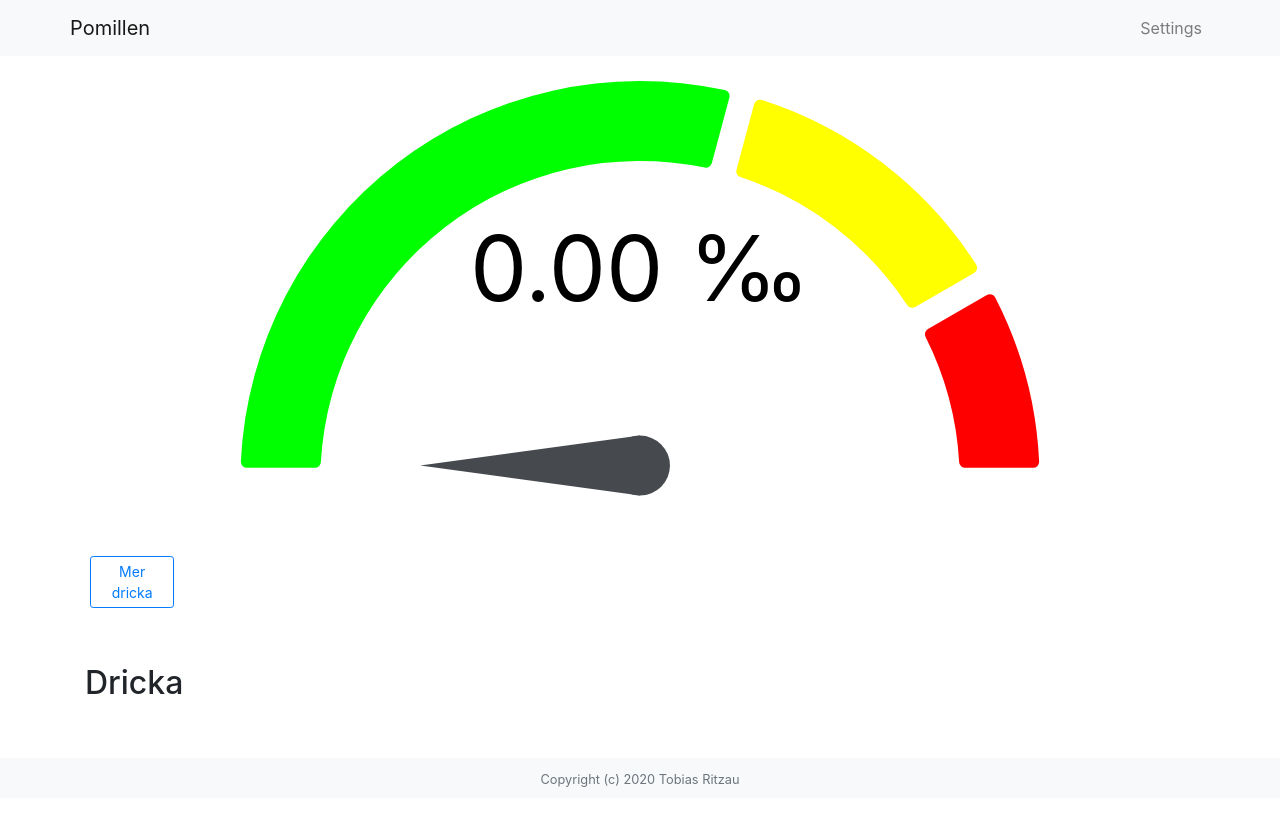
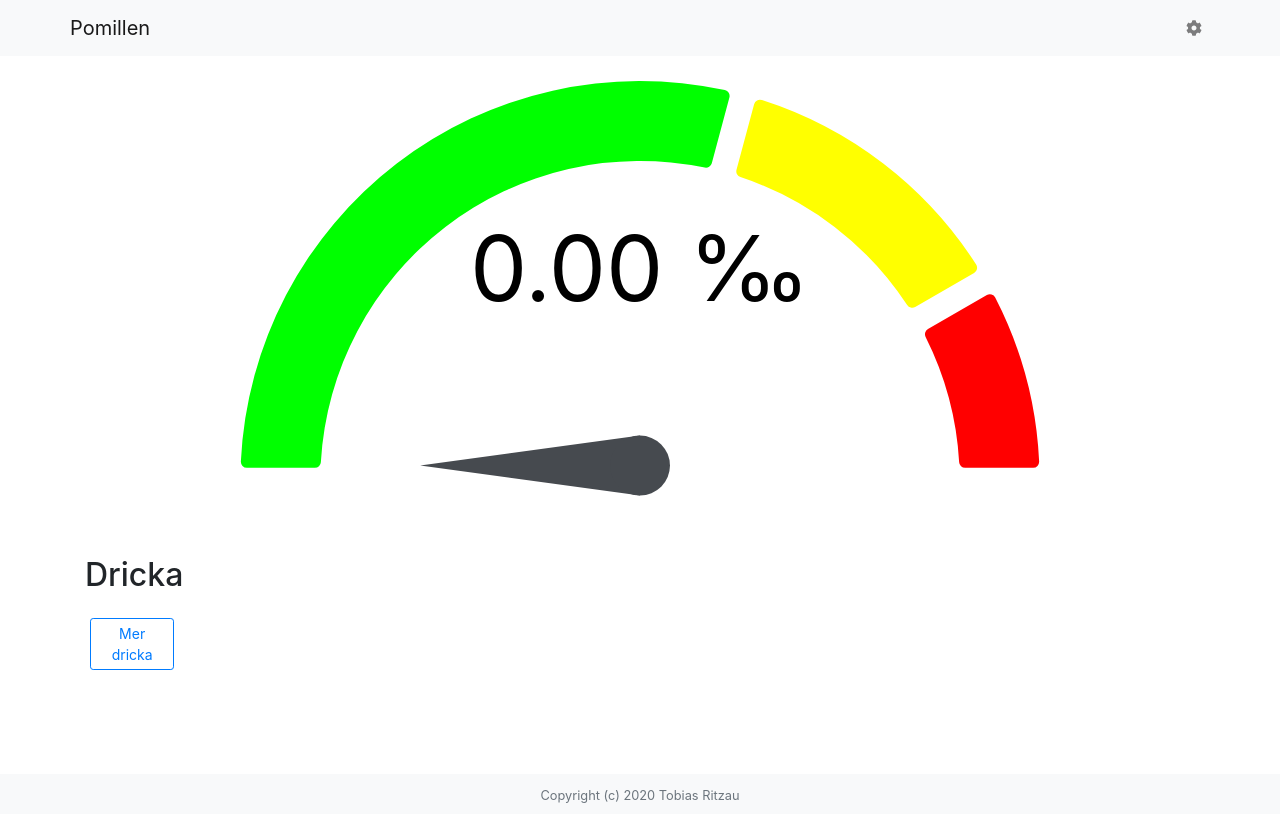
Before and after one commit to ritzau/pomillen, a React (Create React App) app: page / in a window 1280 px wide. Built offline with nearby package versions, Linux system fonts and the light colour scheme.

Commit message:
Applying some polish

```diff
--- a/package.json
+++ b/package.json
@@ -3,6 +3,9 @@
   "version": "0.1.0",
   "private": true,
   "dependencies": {
+    "@fortawesome/fontawesome-svg-core": "^1.2.28",
+    "@fortawesome/free-solid-svg-icons": "^5.13.0",
+    "@fortawesome/react-fontawesome": "^0.1.10",
     "@testing-library/jest-dom": "^4.2.4",
     "@testing-library/react": "^9.3.2",
     "@testing-library/user-event": "^7.1.2",
--- a/src/Components/App.tsx
+++ b/src/Components/App.tsx
@@ -12,6 +12,8 @@ import {EbacInfoSection} from "./EbacInfoSection";
 
 import './App.css';
 import {Footer} from "./Footer";
+import Row from 'react-bootstrap/Row';
+import Col from 'react-bootstrap/Col';
 
 function loadStartTime(): number {
   let item = localStorage.getItem('startTime');
@@ -116,8 +118,13 @@ function App() {
           </Route>
           <Route path='/'>
             <EbacInfoSection ebac={ebac} minutesToGreen={minutesToGreen(ebac, gender)}/>
-            <QuickAddSection shortcuts={shortcuts} ebac={ebac} calculateEbac={calculateEbacX} addDrink={addDrink}/>
-            <DrinksSection drinks={drinks} deleteDrink={deleteDrink}/>
+            <Row>
+              <Col>
+                <h2 className={'mb-4'}>Dricka</h2>
+                <QuickAddSection shortcuts={shortcuts} ebac={ebac} calculateEbac={calculateEbacX} addDrink={addDrink}/>
+                <DrinksSection drinks={drinks} deleteDrink={deleteDrink}/>
+              </Col>
+            </Row>
           </Route>
         </Switch>
       </Container>
--- a/src/Components/DrinksSection.tsx
+++ b/src/Components/DrinksSection.tsx
@@ -11,7 +11,6 @@ export function DrinksSection({drinks, deleteDrink}: {
   return (
     <Row>
       <Col>
-        <h2>Dricka</h2>
         <ul className="list-group">
           {drinks.map((d, i) => (
             <li key={i} className="list-group-item">
--- a/src/Components/TopBar.tsx
+++ b/src/Components/TopBar.tsx
@@ -5,13 +5,18 @@ import {Link} from "react-router-dom";
 import Navbar from "react-bootstrap/Navbar";
 import Container from "react-bootstrap/Container";
 
+import {FontAwesomeIcon} from '@fortawesome/react-fontawesome'
+import {faCog} from '@fortawesome/free-solid-svg-icons'
+
 export function TopBar() {
   return (
     <Navbar bg={'light'}>
       <Container>
         <Navbar.Brand as={Link} to="/">Pomillen</Navbar.Brand>
         <Nav className={'ml-auto'}>
-          <Nav.Link as={Link} className={'nav navbar-nav navbar-right'} to="/config">Settings</Nav.Link>
+          <Nav.Link as={Link} className={'nav navbar-nav navbar-right'} to="/config">
+            <FontAwesomeIcon icon={faCog}/>
+          </Nav.Link>
         </Nav>
       </Container>
     </Navbar>
```
Also changed, not shown: 1 other file (tests, documents, lock files or other folders).
